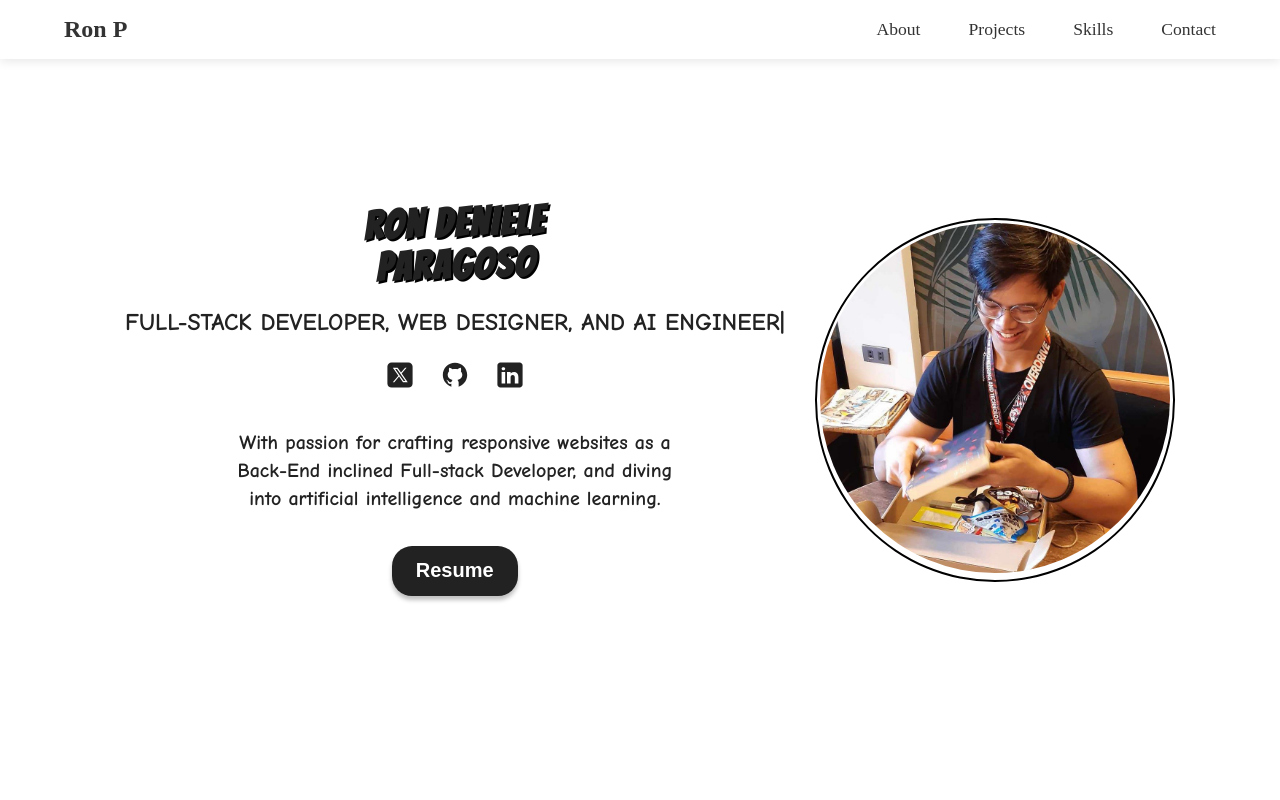
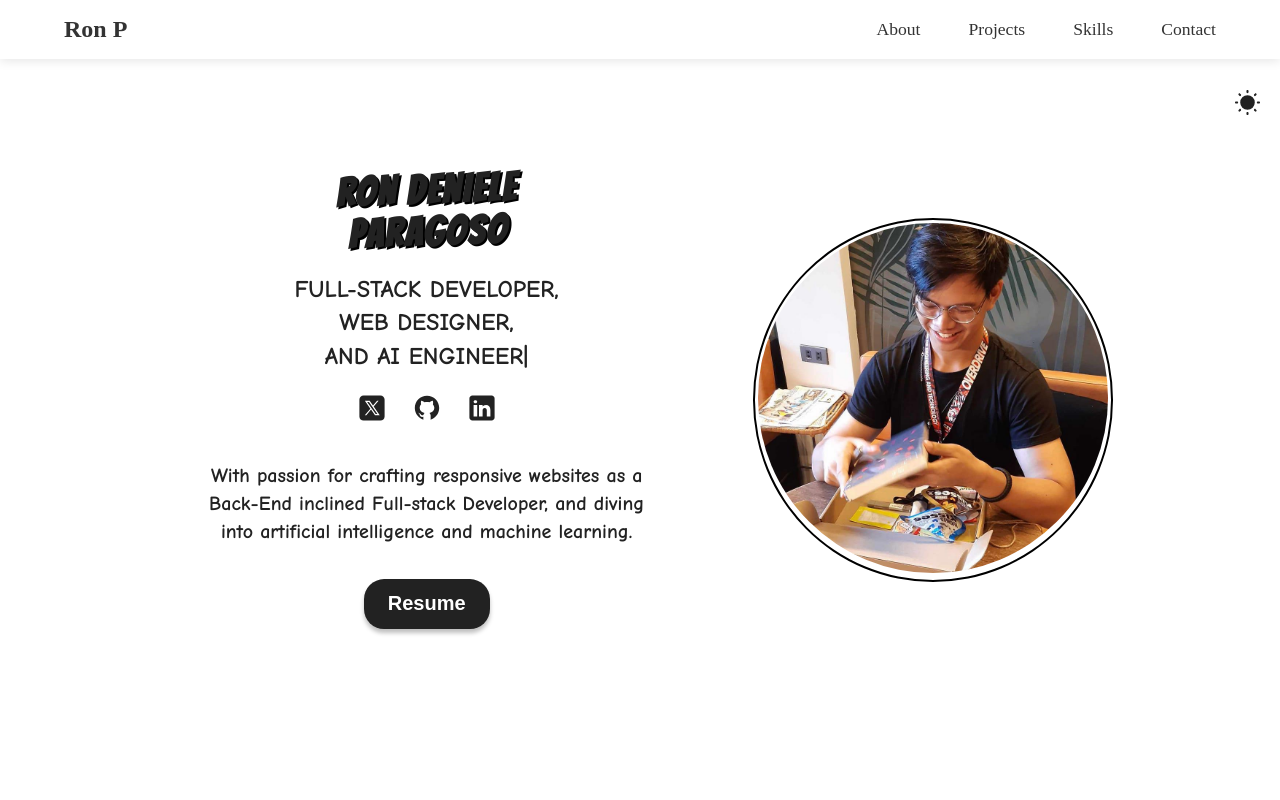
Before and after one commit to rdeniele/ron_react_portfolio, a React (Vite) app: page / in a window 1280 px wide. Shown: the top 800 px of the page. Built offline with nearby package versions, Linux system fonts and the light colour scheme.

Commit message:
update Hero section: format fullText for better readability; adjust theme toggle position and add z-index for visibility

```diff
--- a/src/sections/Hero/Hero.jsx
+++ b/src/sections/Hero/Hero.jsx
@@ -16,7 +16,9 @@ function Hero() {
   const { theme, toggleTheme } = useTheme();
   const [text, setText] = useState('');
   const [showCursor, setShowCursor] = useState(true);
-  const fullText = "Full-stack Developer, Web designer, and AI Engineer";
+  const fullText = `Full-stack Developer,
+Web designer,
+and AI Engineer`;
   const [charIndex, setCharIndex] = useState(0);
 
   // Text typing animation effect
--- a/src/sections/Hero/HeroStyles.module.css
+++ b/src/sections/Hero/HeroStyles.module.css
@@ -106,9 +106,10 @@
   /* Reposition elements for desktop */
   .themeToggleContainer {
     position: absolute;
-    top: 20px;
+    top: 80px; /* Increase this value to move it below the navbar */
     right: 20px;
     width: auto;
+    z-index: 900; /* Add z-index to ensure it's visible */
   }
 
   .profileContainer {
@@ -153,6 +154,8 @@
   font-family: 'Comic Neue', cursive;
   font-weight: 700;
   line-height: 1.4;
+  white-space: pre-line;
+
 }
 
 .animatedText {
```
